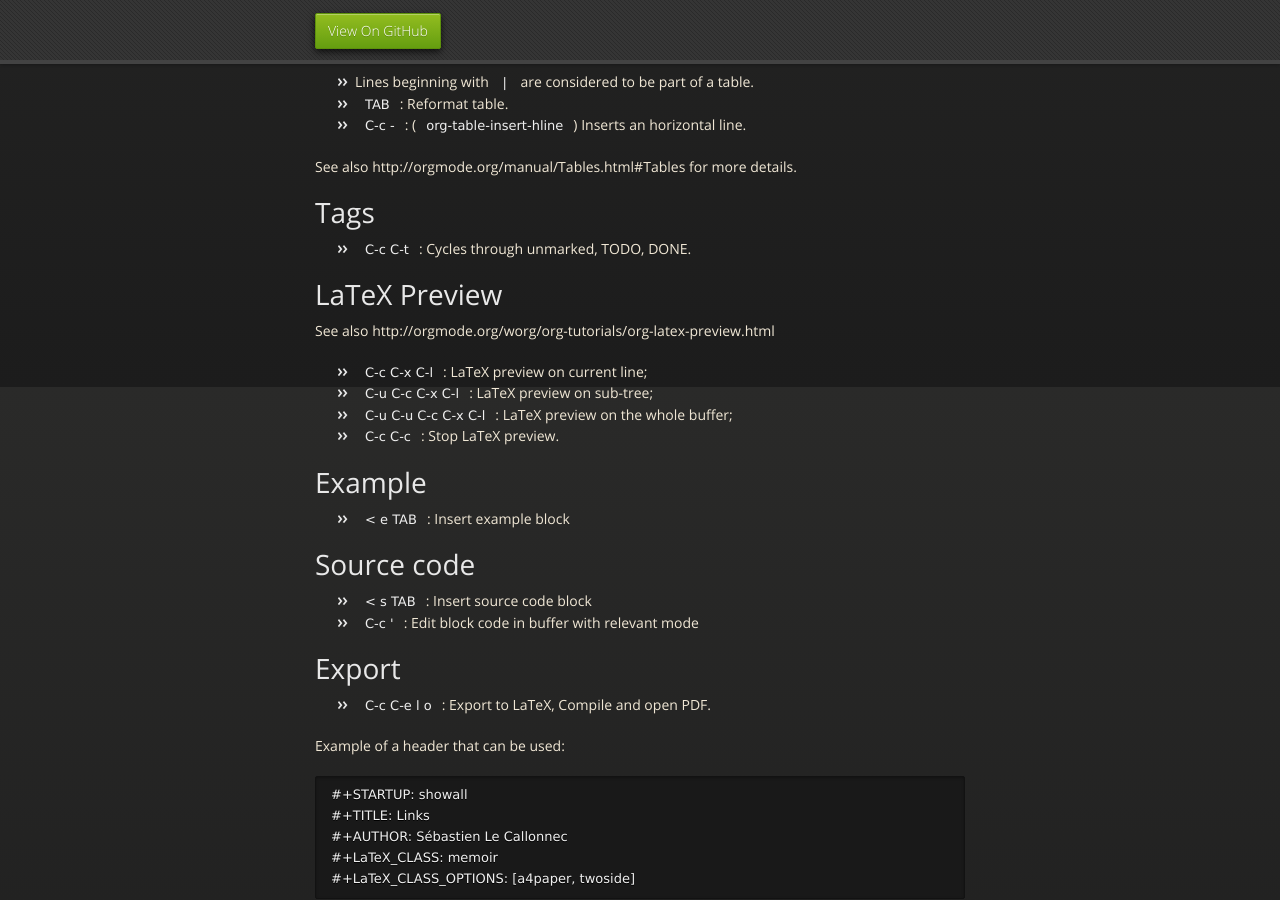
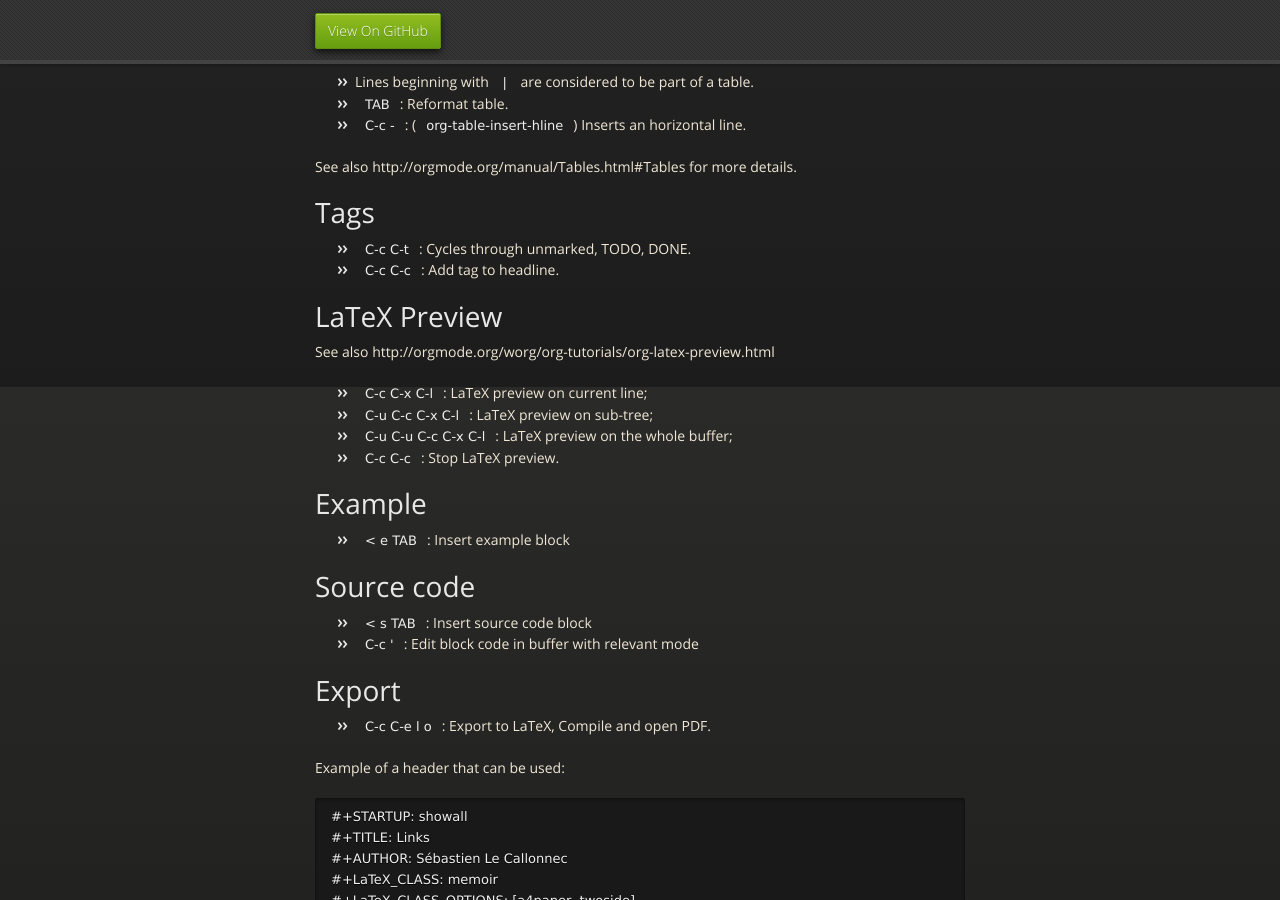
Before and after one commit to tychobrailleur/tychobrailleur.github.io, a Jekyll site: the page built from packages/org-mode.md, in a window 1280 px wide and 900 px high, scrolled down 513 px. Built offline with Jekyll 4.4.1, drawn with Linux system fonts in a browser that asks for light colours; nearby versions of some CDN libraries.

Commit message:
Add command to add tag to headline.

```diff
--- a/packages/org-mode.md
+++ b/packages/org-mode.md
@@ -31,6 +31,7 @@ See also http://orgmode.org/manual/Tables.html#Tables for more details.
 # Tags
 
 - `C-c C-t`: Cycles through unmarked, TODO, DONE.
+- `C-c C-c`: Add tag to headline.
 
 
 # LaTeX Preview
```
